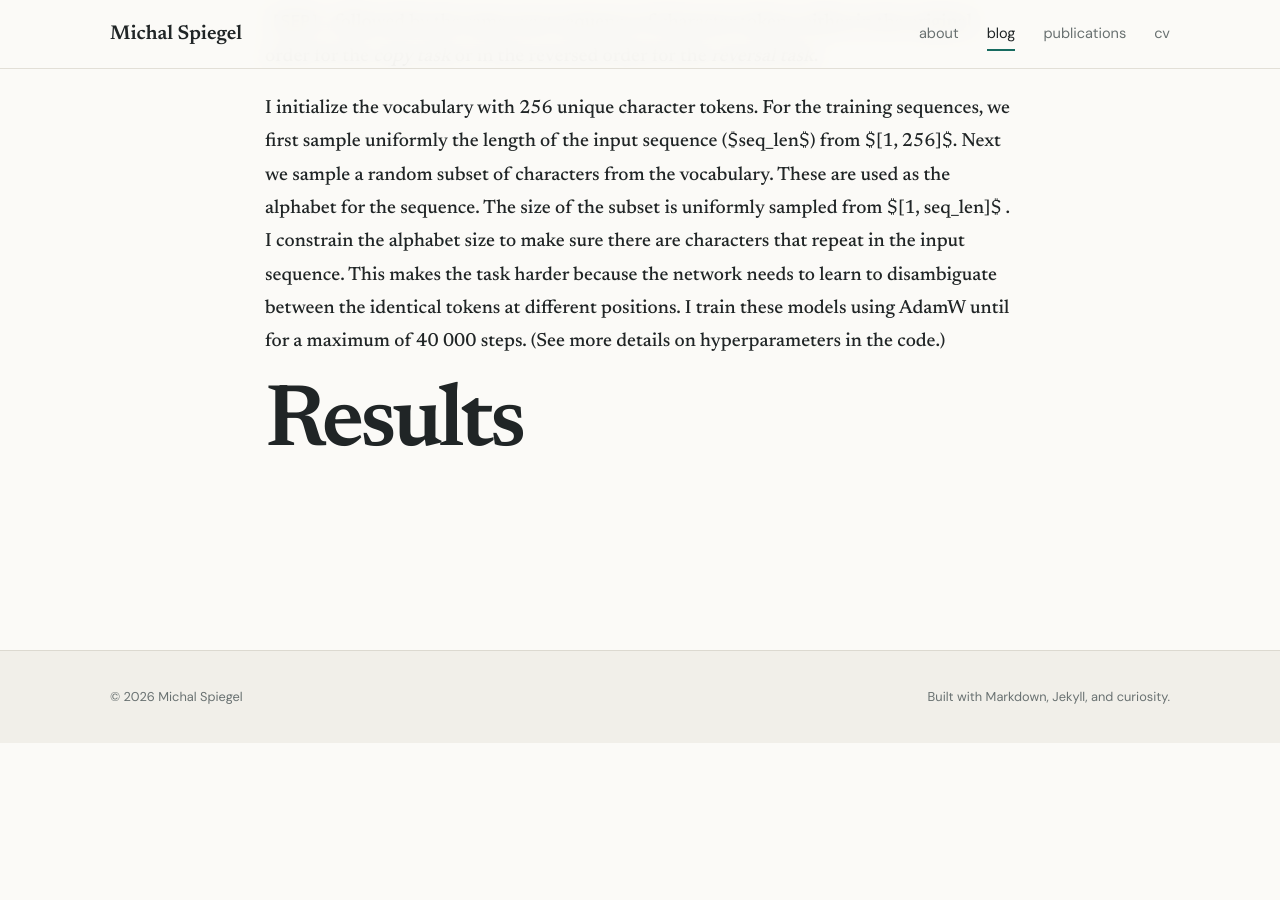
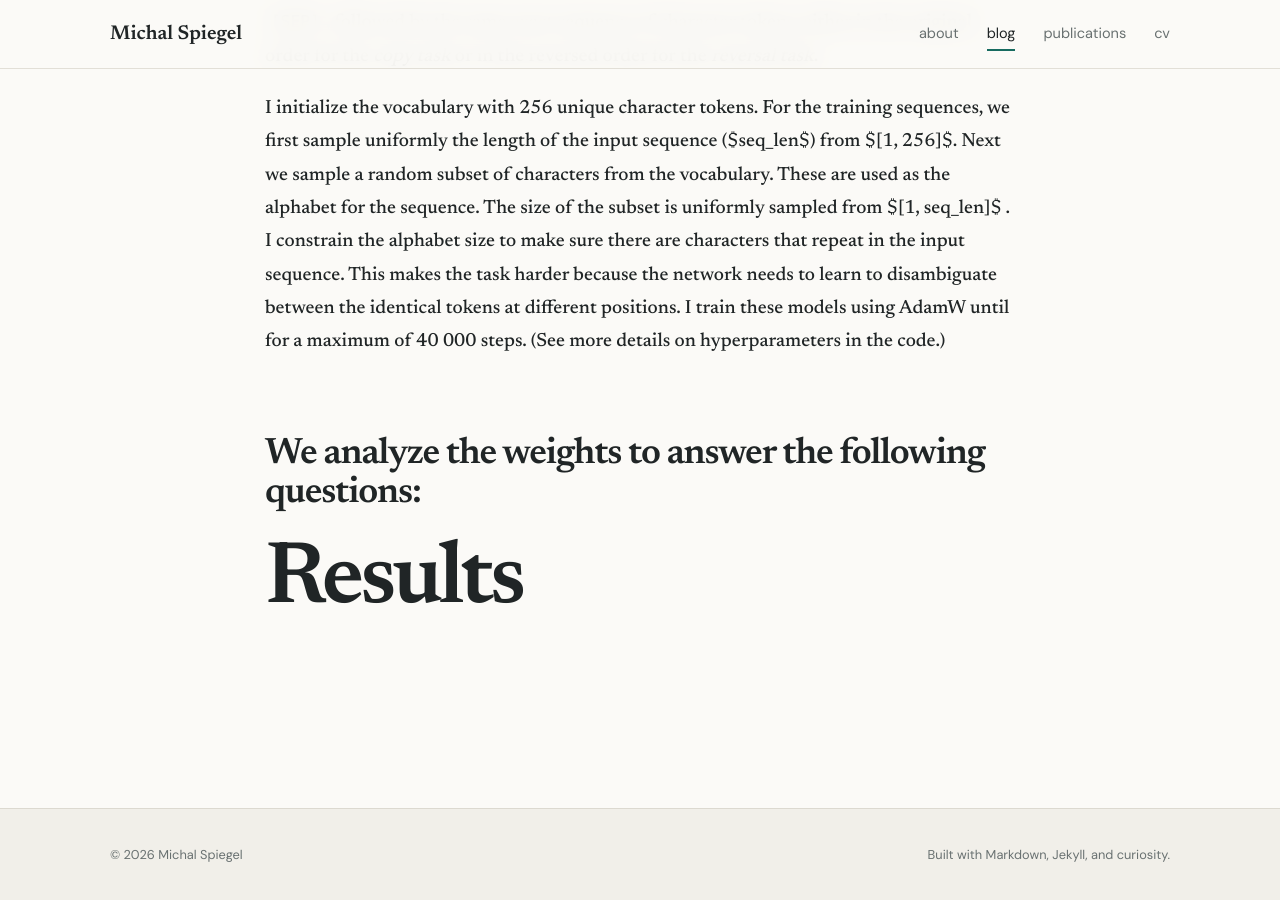
Before and after one commit to michalspiegel/michalspiegel.github.io, a Jekyll site: the page built from _posts/2026-11-02-rope-reversal.md, in a window 1280 px wide and 900 px high, scrolled down 2434 px. Built offline with Jekyll 4.4.1, drawn with Linux system fonts in a browser that asks for light colours; before the commit the page ends 3177 px from its top, so only the background shows below that.

Commit message:
Sync posts from vault (0e02f5b)

```diff
--- a/_posts/2026-11-02-rope-reversal.md
+++ b/_posts/2026-11-02-rope-reversal.md
@@ -36,4 +36,7 @@ For the reversal task, the input sequences are the following:
 The sequences start with a BOS token, followed by N character tokens, a separator token `[SEP]`, followed by the same exact sequence of character tokens, either in the original order for the *copy task* or in the reversed order for the *reversal task*.
 
 I initialize the vocabulary with 256 unique character tokens. For the training sequences, we first sample uniformly the length of the input sequence ($seq\_len$) from $[1, 256]$. Next we sample a random subset of characters from the vocabulary. These are used as the alphabet for the sequence. The size of the subset is uniformly sampled from $[1, seq\_len]$ . I constrain the alphabet size to make sure there are characters that repeat in the input sequence. This makes the task harder because the network needs to learn to disambiguate between the identical tokens at different positions. I train these models using AdamW until for a maximum of 40 000 steps. (See more details on hyperparameters in the code.)
+
+We analyze the weights to answer the following questions:
+-
 # Results
```
